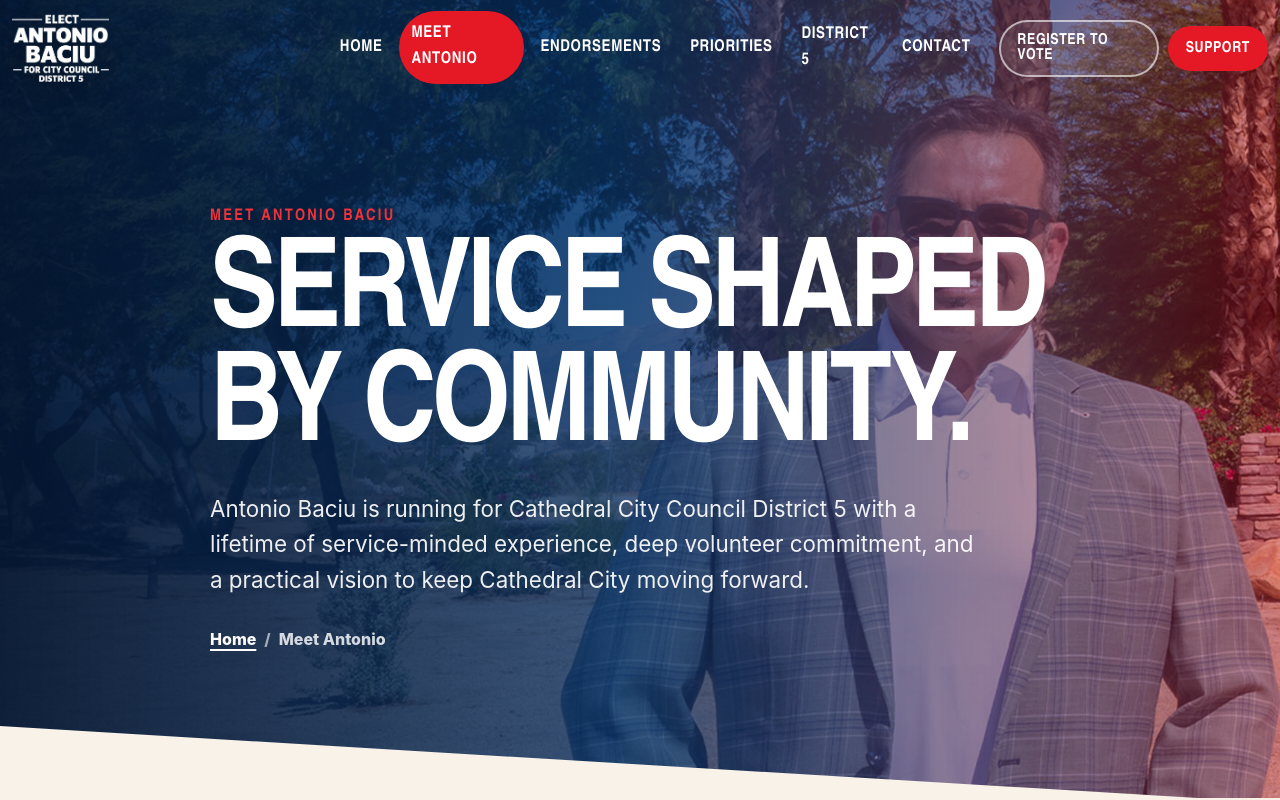
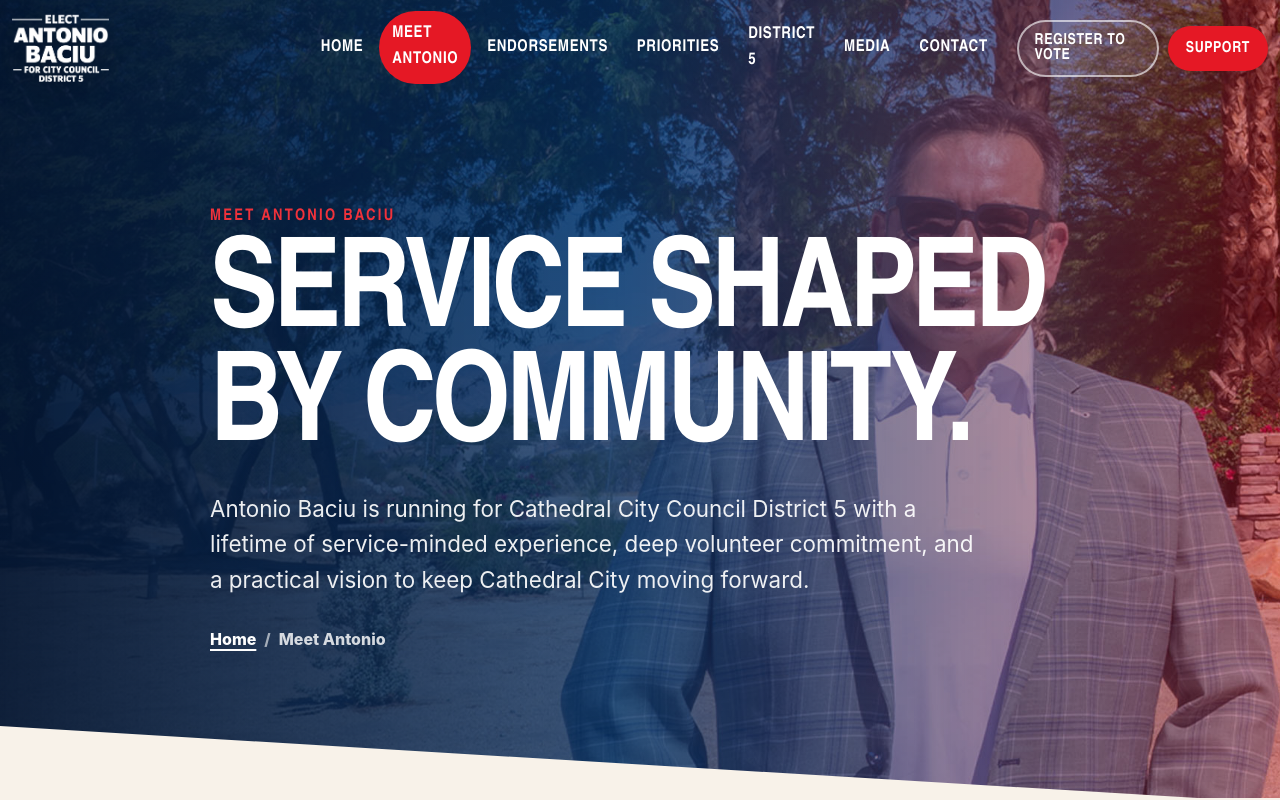
Before and after one commit to burkemediaproductions/elect-antonio-baciu, a website: page about/index.html in a window 1280 px wide. Shown: the top 800 px of the page. Drawn offline with Linux system fonts and the light colour scheme.

Commit message:
Media page added to Navigation II

```diff
--- a/about/index.html
+++ b/about/index.html
@@ -143,6 +143,7 @@
           <li><a href="/endorsements/" data-nav-link>Endorsements</a></li>
           <li><a href="/priorities/" data-nav-link>Priorities</a></li>
           <li><a href="/district-5/" data-nav-link>District 5</a></li>
+<li><a data-nav-link="" href="/media/">Media</a></li>
           <li><a href="/contact/" data-nav-link>Contact</a></li>
         </ul>
       </nav>
@@ -186,6 +187,7 @@
         <li><a href="/endorsements/" data-nav-link>Endorsements</a></li>
         <li><a href="/priorities/" data-nav-link>Priorities</a></li>
         <li><a href="/district-5/" data-nav-link>District 5</a></li>
+<li><a data-nav-link="" href="/media/">Media</a></li>
         <li><a href="/contact/" data-nav-link>Contact</a></li>
       </ul>
       <div class="mobile-nav-cta">
@@ -383,6 +385,7 @@
           <li><a href="/about/">Meet Antonio</a></li>
           <li><a href="/priorities/">Priorities</a></li>
           <li><a href="/district-5/">District 5</a></li>
+<li><a data-nav-link="" href="/media/">Media</a></li>
           <li><a href="/endorsements/">Endorsements</a></li>
         </ul>
       </nav>
```
Also changed, not shown: 404.html (+3 -0 lines), awards/index.html (+3 -0 lines), contact/index.html (+3 -0 lines), contact/thank-you/index.html (+3 -0 lines), district-5/index.html (+3 -0 lines), endorsements/index.html (+2 -0 lines), index.html (+2 -0 lines), priorities/index.html (+3 -0 lines), privacy-policy/index.html (+3 -0 lines), support/index.html (+3 -0 lines), support/thank-you/index.html (+3 -0 lines), terms-of-service/index.html (+3 -0 lines).
